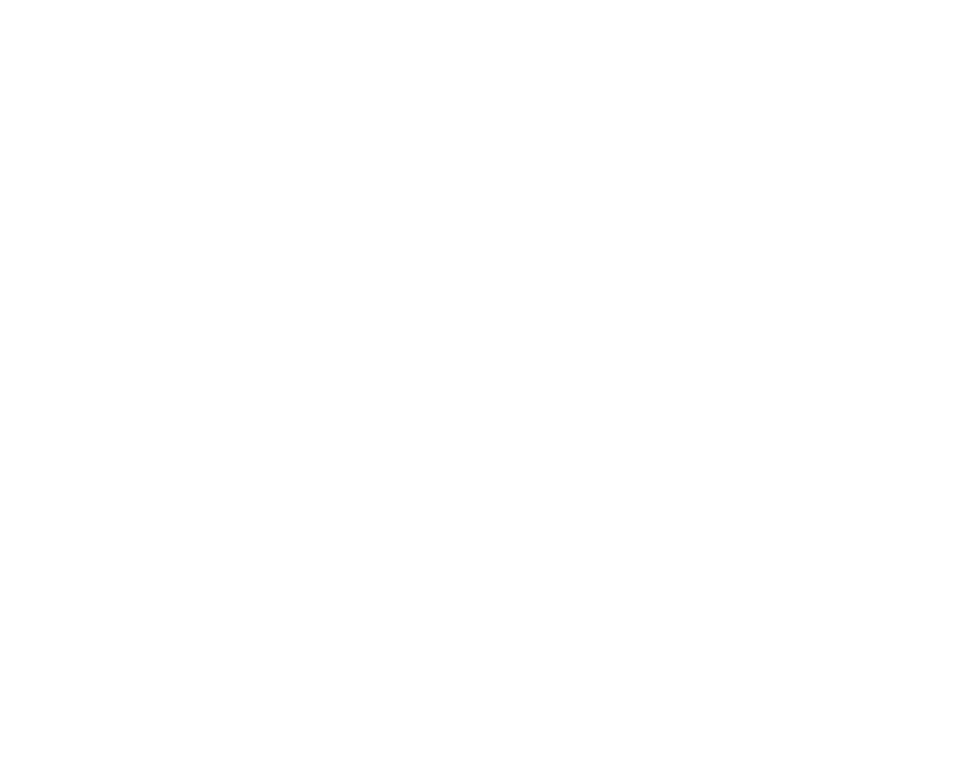
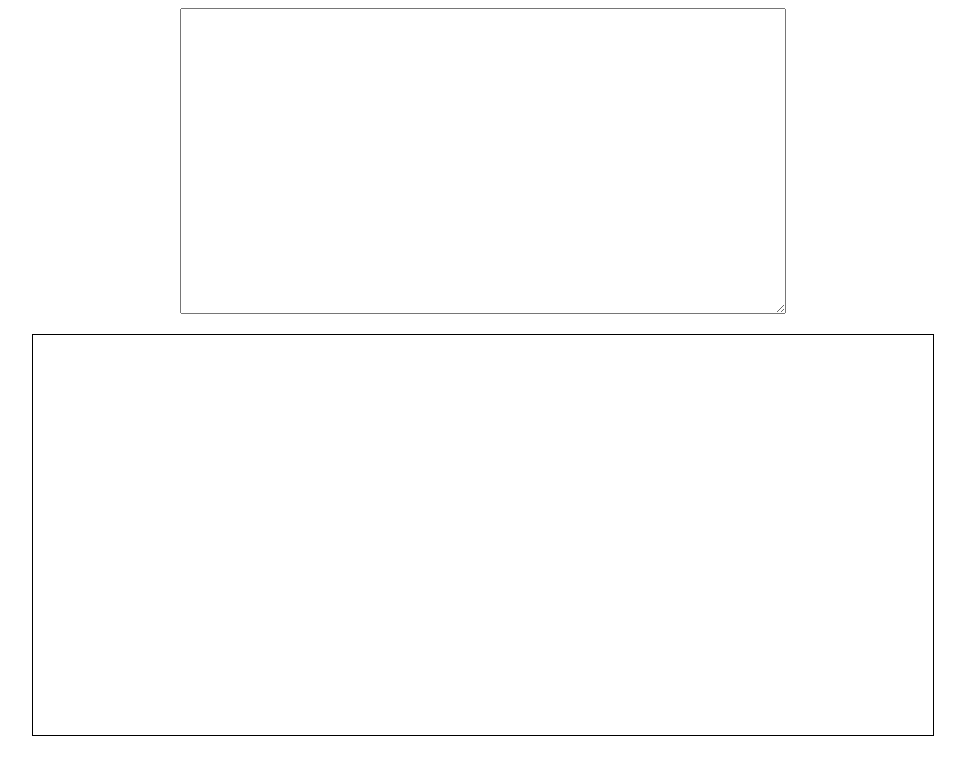
Before and after one commit to Andrei-Kochetov/virtual-keyboard, a website built with webpack: page src/index.html in a window 1280 px wide. Shown: the whole page, without its empty margins (157-1122 px from the left). Built offline with nearby package versions, Linux system fonts and the light colour scheme.

Commit message:
feat: init module js and scss  keyboard and textarea

```diff
--- /dev/null
+++ b/src/js/keyboard/_keyboard.scss
@@ -0,0 +1,8 @@
+.keyboard{
+    margin: 0 auto;
+    margin-top: 20px;
+    width: 900px;
+    height: 400px;
+    border: 1px solid black;
+
+}
--- /dev/null
+++ b/src/js/keyboard/keyboard.js
@@ -0,0 +1,7 @@
+function createKeyBoard() {
+  const keyBoard = document.createElement('div');
+  keyBoard.classList.add('keyboard');
+  document.body.appendChild(keyBoard);
+}
+
+export { createKeyBoard };
--- /dev/null
+++ b/src/js/textarea/_textarea.scss
@@ -0,0 +1,6 @@
+.textarea{
+    display: block;
+    margin: 0 auto;
+    width: 600px;
+    height: 300px;
+}
--- /dev/null
+++ b/src/js/textarea/textaria.js
@@ -0,0 +1,7 @@
+function createTextArea() {
+  const textArea = document.createElement('textarea');
+  textArea.classList.add('textarea');
+  document.body.appendChild(textArea);
+}
+
+export { createTextArea };
--- a/src/sass/main.scss
+++ b/src/sass/main.scss
@@ -0,0 +1,2 @@
+@import '/src/js/textarea/textarea';
+@import '/src/js/keyboard/keyboard';
--- a/src/style.js
+++ b/src/style.js
@@ -1,3 +1,6 @@
 import './sass/main.scss';
+import { createTextArea } from './js/textarea/textaria';
+import { createKeyBoard } from './js/keyboard/keyboard';
 
-console.log('hello');
+createTextArea();
+createKeyBoard();
```
Also changed, not shown: dist/index.html, dist/index.js.
